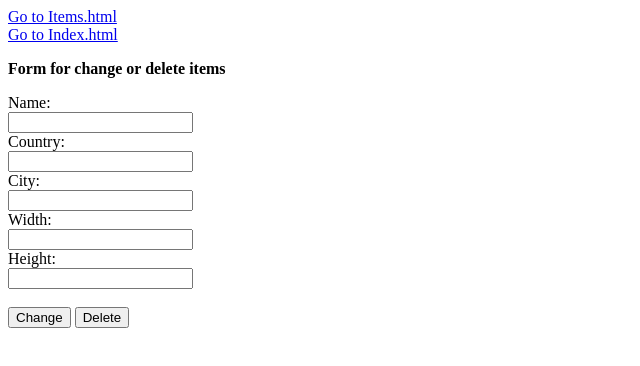
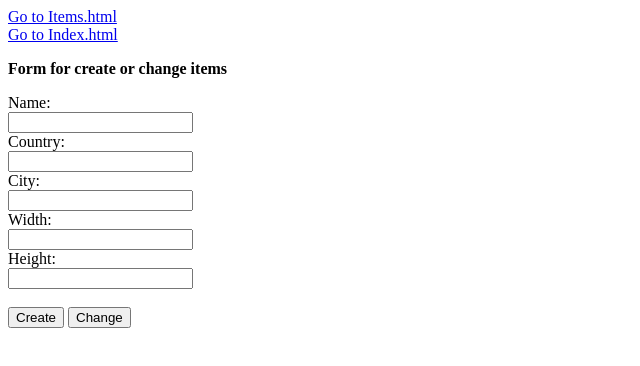
Before and after one commit to YauhenKurlovich/HW1, a plain HTML site: page item.html in a window 1280 px wide. Shown: the full height of the page, 0-640 px from the left. Drawn offline with Linux system fonts and the light colour scheme.

Commit message:
fix form

```diff
--- a/item.html
+++ b/item.html
@@ -8,7 +8,7 @@
         <br>
         <a href="index.html"> Go to Index.html</a>
         <form>
-            <p><b>Form for change or delete items</b></p>
+            <p><b>Form for create or change items</b></p>
             Name: <br>
             <input type="text" > <br>
             Country: <br>
@@ -19,8 +19,8 @@
             <input type="number"> <br>
             Height: <br>
             <input type="number"> <br> <br>
+            <input type="button" value="Create">
             <input type="button" value="Change">
-            <input type="button" value="Delete">
         </form>
     </body>
 </html>
```
